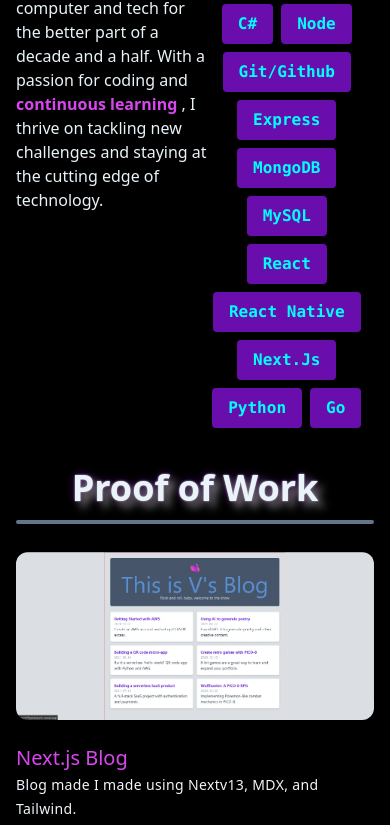
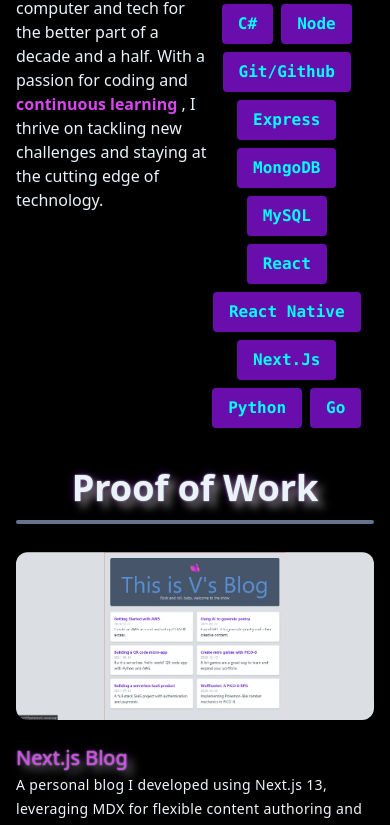
Before and after one commit to Vintagejojo/newportfolio23, a Next.js app: page / in a window 390 px wide. Shown: the part 1147-1972 px from the top of the page. Built offline with nearby package versions, Linux system fonts and the light colour scheme.

Commit message:
modified projectData.js file to add more projects

```diff
--- a/app/data/projectData.js
+++ b/app/data/projectData.js
@@ -1,7 +1,7 @@
 const projects = [
   {
     name: 'Next.js Blog',
-    description: 'Blog made I made using Nextv13, MDX, and Tailwind.',
+    description: 'A personal blog I developed using Next.js 13, leveraging MDX for flexible content authoring and Tailwind CSS for a sleek, responsive design.',
     image: '/nextjsblogfrontpage.webp',
     github: 'https://github.com/Vintagejojo/jojonxtblog23',
     link: 'https://fiftyshadesofv.vercel.app/',
@@ -22,6 +22,21 @@
     github: 'https://github.com/Vintagejojo',
     link: 'https://mspathfinder.org/',
   },
+  {
+    name: 'Mississippi Coding Academies',
+    description:
+      'I contributed to the design and development of a WordPress site, customizing layouts with CSS and enhancing functionality through bespoke PHP solutions.',
+    image: '/mscodingsc.webp',
+    github: 'https://github.com/Vintagejojo',
+    link: 'https://mscoding.org/',
+  },
+  {
+    name: 'Can Help',
+    description:
+      'A WordPress-based service platform designed to let users schedule helpers to move their trash bins to the curb, built with custom CSS and PHP to create a streamlined and responsive experience.',
+    image: '/canhelpsc.webp',
+    github: 'https://github.com/Vintagejojo',
+    link: 'https://can-help.com',
+  },
 ];
-
 export default projects;
--- a/components/Hero.jsx
+++ b/components/Hero.jsx
@@ -1,5 +1,4 @@
 'use client';
-import AnimatedText from './common/AnimateText';
 import React, { useEffect, useRef } from 'react';
 import { Link } from 'react-scroll/modules';
 import { HiArrowDown } from 'react-icons/hi';
@@ -9,38 +8,54 @@
   const sphereRef = useRef(null);
 
   useEffect(() => {
+    // === THREE SETUP ===
     const scene = new THREE.Scene();
     const camera = new THREE.PerspectiveCamera(75, 1, 0.1, 1000);
     const renderer = new THREE.WebGLRenderer({ alpha: true });
+
     renderer.setSize(400, 400);
-    sphereRef.current.appendChild(renderer.domElement);
+    if (sphereRef.current) {
+      sphereRef.current.appendChild(renderer.domElement);
+    }
 
-    // Add light
+    // === LIGHTING ===
     const ambientLight = new THREE.AmbientLight(0xffffff, 0.8);
     scene.add(ambientLight);
 
-    // Sphere geometry and texture
-    const sphereGeometry = new THREE.SphereGeometry(1.5, 32, 32);
-    const texture = new THREE.TextureLoader().load('/jopic.jpg'); // Replace with your profile image path
+    // === TEXTURE & MATERIAL ===
+    const texture = new THREE.TextureLoader().load('/jopic.jpg');
+    const sphereGeometry = new THREE.SphereGeometry(2, 32, 32);
     const sphereMaterial = new THREE.MeshStandardMaterial({ map: texture });
     const sphere = new THREE.Mesh(sphereGeometry, sphereMaterial);
+
+    // Rotate to show front of the image
+    sphere.rotation.y = Math.PI * 1.5;
+
     scene.add(sphere);
 
-    // Set camera position
+    // Camera position
     camera.position.z = 5;
 
-    // Animation loop
+    // === ANIMATION ===
+    let step = 0;
     const animate = () => {
       requestAnimationFrame(animate);
-      sphere.rotation.y += 0.01; // Rotate the sphere
+      step += 0.03;
+
+      // Bounce + Sway
+      sphere.position.y = Math.sin(step) * 0.1;
+      sphere.position.x = Math.sin(step * 0.6) * 0.05;
+
       renderer.render(scene, camera);
     };
     animate();
 
-    // Cleanup on component unmount
+    // === CLEANUP ===
     return () => {
       renderer.dispose();
-      sphereRef.current.removeChild(renderer.domElement);
+      if (sphereRef.current?.contains(renderer.domElement)) {
+        sphereRef.current.removeChild(renderer.domElement);
+      }
     };
   }, []);
 
@@ -48,7 +63,6 @@
     <section>
       <div className="flex flex-col text-center items-center justify-center mt-10 py-6 sm:py-20 md:flex-row md:space-x-4 md:text-left md:py-30">
         <div className="md:w-1/2 md:mt-2">
-          {/* Sphere canvas */}
           <div ref={sphereRef}></div>
         </div>
         <div className="md:mt-2 md:w-3/5">
@@ -64,6 +78,7 @@
           </p>
         </div>
       </div>
+
       <div className="flex flex-row justify-center">
         <Link
           to="AboutMe"
--- a/components/Projects.jsx
+++ b/components/Projects.jsx
@@ -29,7 +29,7 @@
               {/* paragraph section below */}
               <div className="mt-4 md:mt-2 flex flex-col md:flex-row md:items-center md:justify-between">
                 <p className="md:flex md:items-center md:justify-between">
-                  <span className="text-xl md:text-2xl xl:text-4xl text-fuchsia-500 block md:inline mt-2 mr-2">
+                  <span className="text-xl md:text-2xl xl:text-4xl mr-4 header-shadow text-fuchsia-500 block md:inline mt-2 mr-2">
                     {project.name}
                   </span>
                   <span className="text-slate-100 tracking-wide text-sm md:text-base xl:text-desc mt-4 mr-2">
```
Also changed, not shown: public/canhelpsc.webp (added), public/mscodingsc.webp (added).
